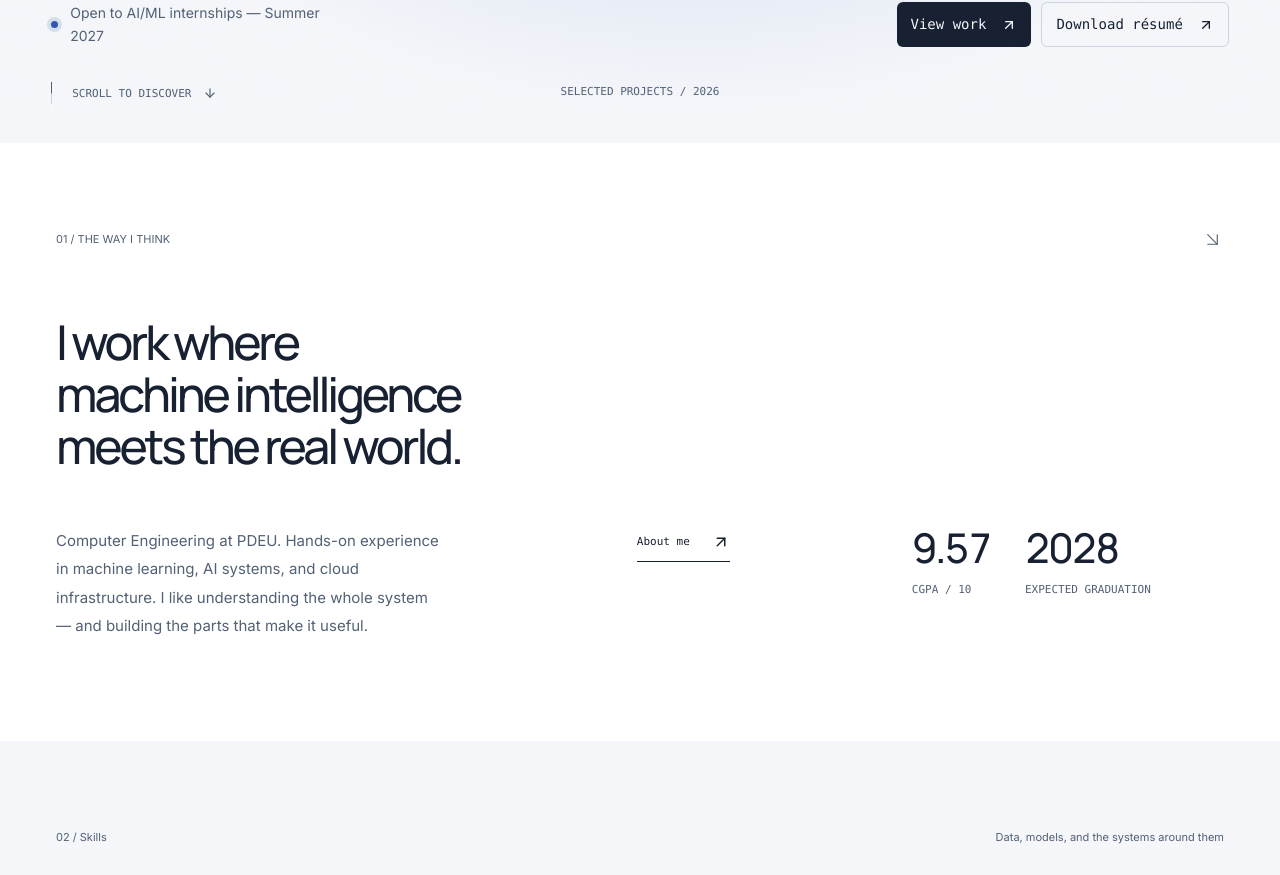
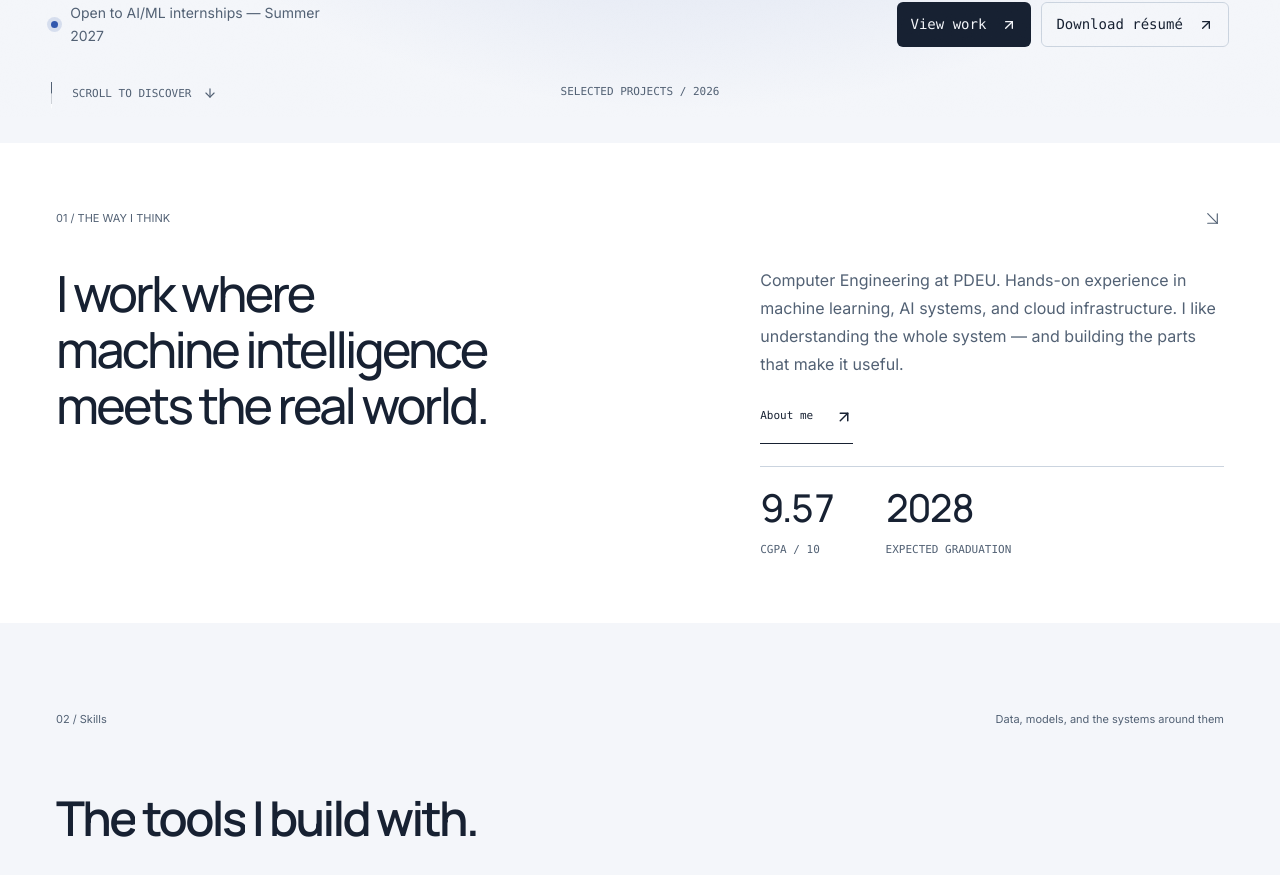
Before and after one commit to prathamdagli/personal-website, a Next.js app: page / in a window 1280 px wide. Shown: the part 683-1558 px from the top of the page. Built offline with nearby package versions, Linux system fonts and the light colour scheme; no server answers.

Commit message:
Tighten the introduction layout and remove its pinned scroll gap

```diff
--- a/src/app/page.tsx
+++ b/src/app/page.tsx
@@ -25,6 +25,7 @@ export default function Home() {
             <span>01 / THE WAY I THINK</span>
             <ArrowDownRight size={23} />
           </div>
+          <div className="intro-composition">
           <ScrollStatement />
           <div className="intro-details">
             <p>
@@ -46,6 +47,7 @@ export default function Home() {
                 <span>EXPECTED GRADUATION</span>
               </div>
             </div>
+          </div>
           </div>
         </div>
       </section>
--- a/src/app/phase.css
+++ b/src/app/phase.css
@@ -1171,3 +1171,61 @@ body:before {
 @media (max-width: 999px) {
   .hero-signature { width: 90vw; top: 24%; right: -12%; opacity: 0.16; }
 }
+
+/* Content must remain visible independently of client-side animation. */
+.route-content {
+  opacity: 1;
+  animation: route-enter var(--motion-fast) var(--ease-enter);
+}
+.reveal-enter { animation: section-enter var(--motion-base) var(--ease-enter); }
+@keyframes route-enter { from { opacity: 0.85; } to { opacity: 1; } }
+@keyframes section-enter {
+  from { opacity: 0.65; transform: translateY(12px); }
+  to { opacity: 1; transform: translateY(0); }
+}
+
+/* Keep the statement and its supporting details in the same visual row. */
+.intro-section { padding-block: clamp(48px, 5vw, 80px); }
+.intro-section .container { max-width: 1480px; }
+.intro-section .section-label { margin-bottom: 36px; }
+.intro-composition {
+  display: grid;
+  grid-template-columns: minmax(0, 1.15fr) minmax(0, 0.85fr);
+  gap: clamp(40px, 6vw, 110px);
+  align-items: start;
+}
+.intro-section .scroll-statement {
+  font-size: clamp(34px, 3.9vw, 62px);
+  line-height: 1.12;
+  letter-spacing: -0.055em;
+}
+.intro-section .intro-details {
+  display: flex;
+  flex-direction: column;
+  align-items: flex-start;
+  margin: 0;
+  gap: 22px;
+}
+.intro-section .intro-details > p {
+  max-width: 48ch;
+  font-size: 16px;
+  line-height: 1.75;
+}
+.intro-section .intro-details > .underlined-link {
+  margin: 0;
+  min-height: 44px;
+  align-self: flex-start;
+}
+.intro-section .intro-stats {
+  width: 100%;
+  gap: clamp(28px, 4vw, 64px);
+  padding-top: 22px;
+  border-top: 1px solid var(--line);
+}
+.intro-section .intro-stats strong { font-size: clamp(32px, 3vw, 44px); }
+@media (max-width: 900px) {
+  .intro-composition { grid-template-columns: 1fr; gap: 28px; }
+  .intro-section .scroll-statement { font-size: clamp(32px, 6vw, 48px); }
+  .intro-section .intro-details > p { max-width: 60ch; }
+  .intro-section .intro-stats { width: auto; min-width: min(100%, 300px); }
+}
--- a/src/components/home-motion.tsx
+++ b/src/components/home-motion.tsx
@@ -51,7 +51,7 @@ export function HomeMotion() {
             .forEach((heading) => {
               gsap.fromTo(
                 heading.querySelectorAll(".title-word"),
-                { yPercent: 105, opacity: 0 },
+                { yPercent: 12, opacity: 0.6 },
                 {
                   yPercent: 0,
                   opacity: 1,
@@ -79,9 +79,8 @@ export function HomeMotion() {
             const story = gsap.timeline({
               scrollTrigger: {
                 trigger: intro,
-                start: "top 100px",
-                end: "+=450",
-                pin: intro.offsetHeight + 120 <= window.innerHeight,
+                start: "top 75%",
+                end: "bottom 45%",
                 scrub: true,
                 invalidateOnRefresh: true,
               },
```
Also changed, not shown: 2 other files (tests, documents, lock files or other folders).
